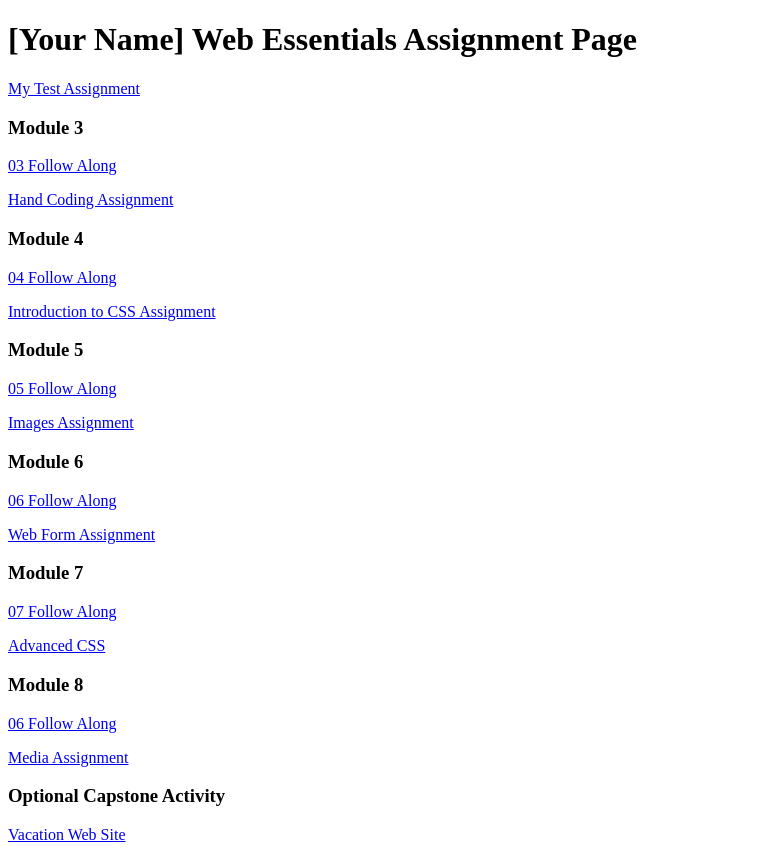
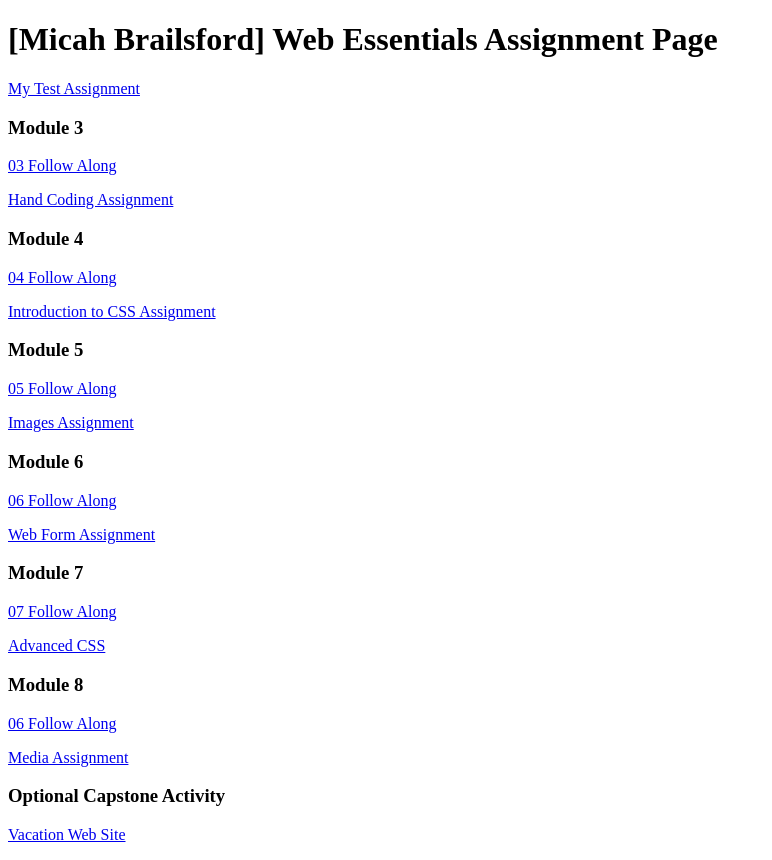
Before and after one commit to higasimaimai/dwdd1600, a plain HTML site: page index.html in a window 1280 px wide. Shown: the whole page, without its empty margins (0-772 px from the left). Drawn offline with Linux system fonts and the light colour scheme.

Commit message:
Added my name

```diff
--- a/index.html
+++ b/index.html
@@ -6,7 +6,7 @@
 		<title>dwdd 1600 assignment list page</title>
 	</head>
 	<body>
-		<h1>[Your Name] Web Essentials Assignment Page</h1>
+		<h1>[Micah Brailsford] Web Essentials Assignment Page</h1>
 		<p><a href="01test">My Test Assignment</a></p>
 
 		<h3>Module 3</h3>
```
